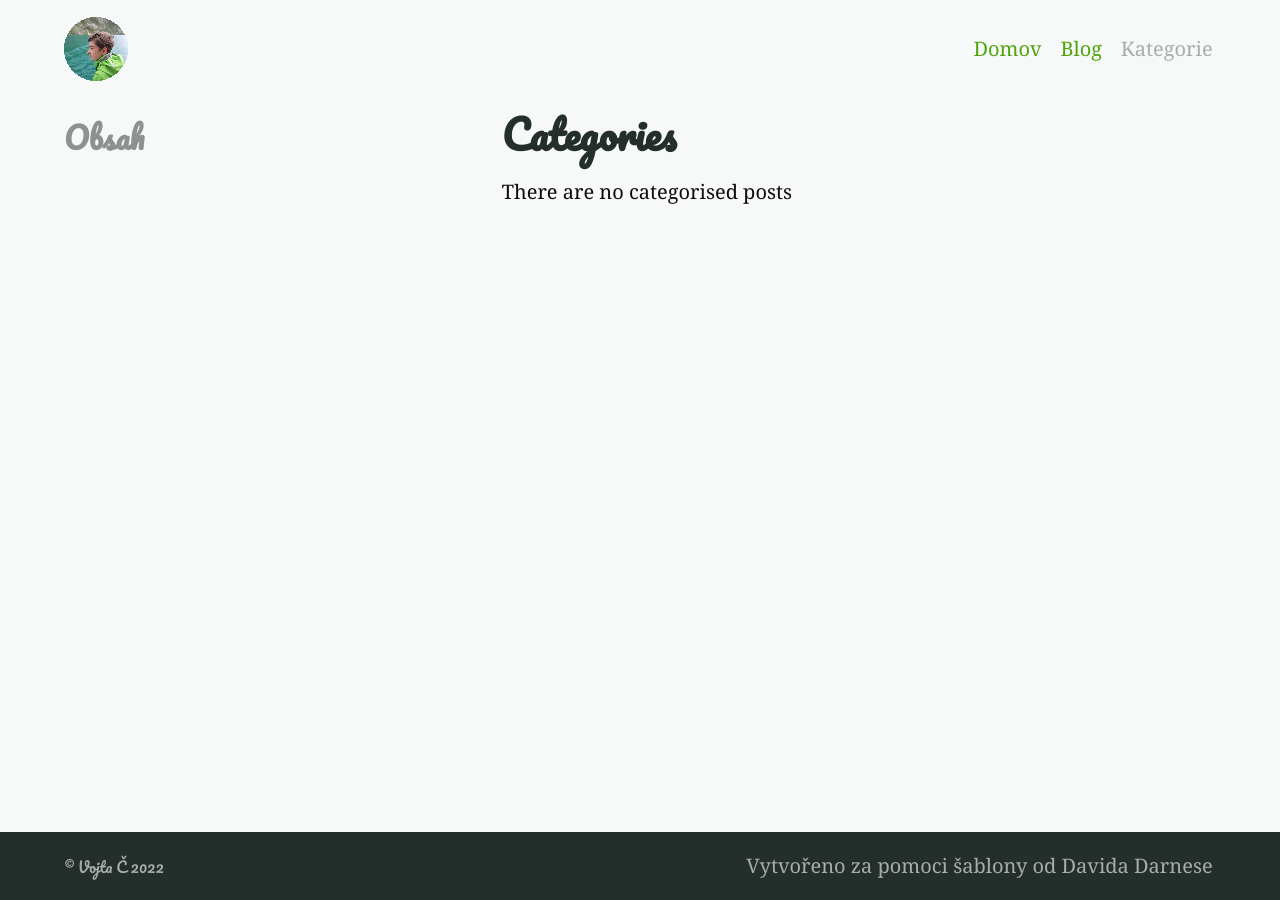
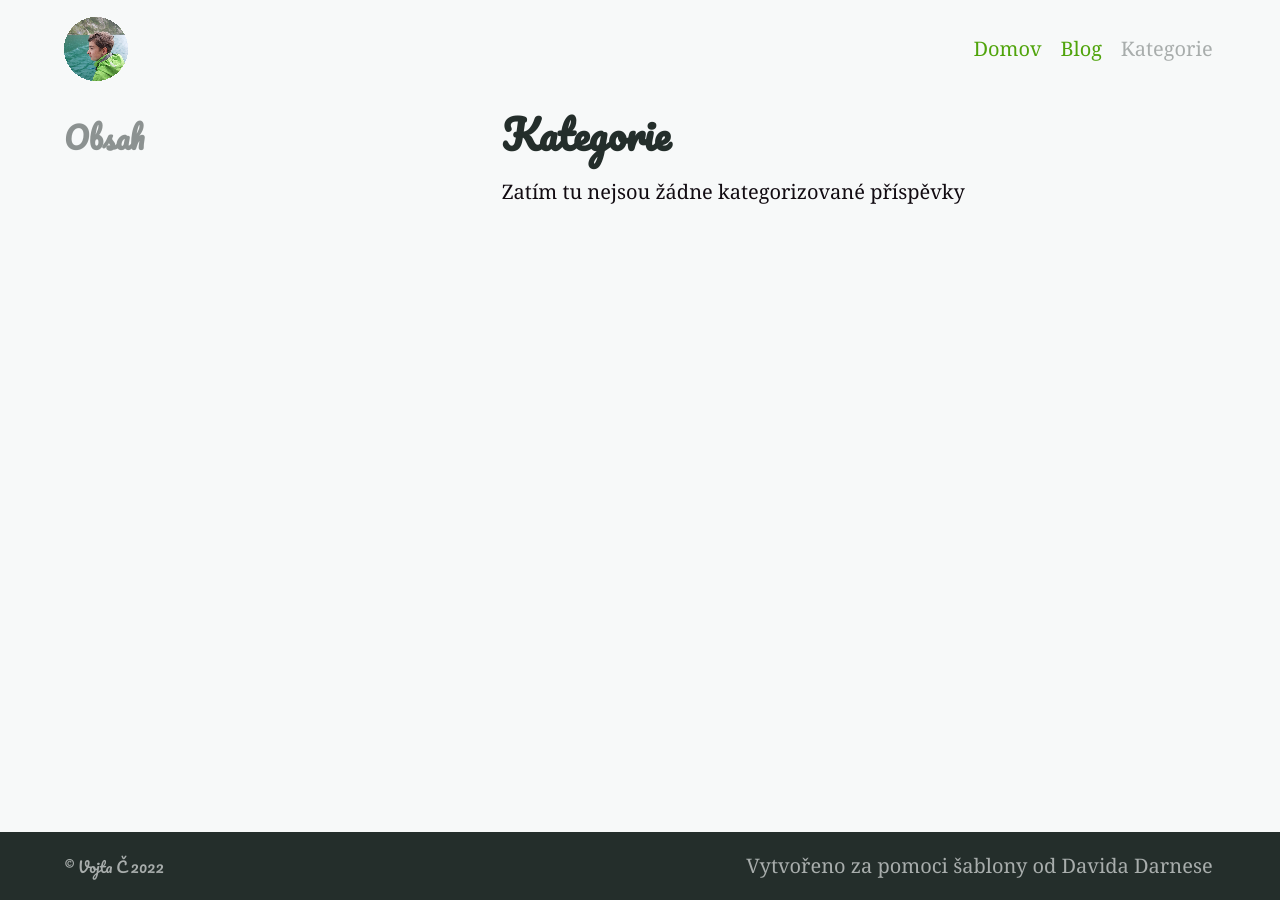
Before and after one commit to vojteaka7/vojteaka7.github.io, a Jekyll site: the page built from categories.md, in a window 1280 px wide. Built offline with Jekyll 4.4.1, drawn with Linux system fonts in a browser that asks for light colours.

Commit message:
přeložení stránky s kategoriemi

```diff
--- a/_includes/post-categories.html
+++ b/_includes/post-categories.html
@@ -20,6 +20,6 @@
 
 {% if has_categories != true %}
   <section class="section  typeset">
-    <p>There are no categorised posts</p>
+    <p>Zatím tu nejsou žádne kategorizované příspěvky</p>
   </section>
 {% endif %}
--- a/categories.md
+++ b/categories.md
@@ -1,5 +1,5 @@
 ---
-title: Categories
+title: Kategorie
 layout: categories
 excerpt: "Category index"
 aside: true
```
